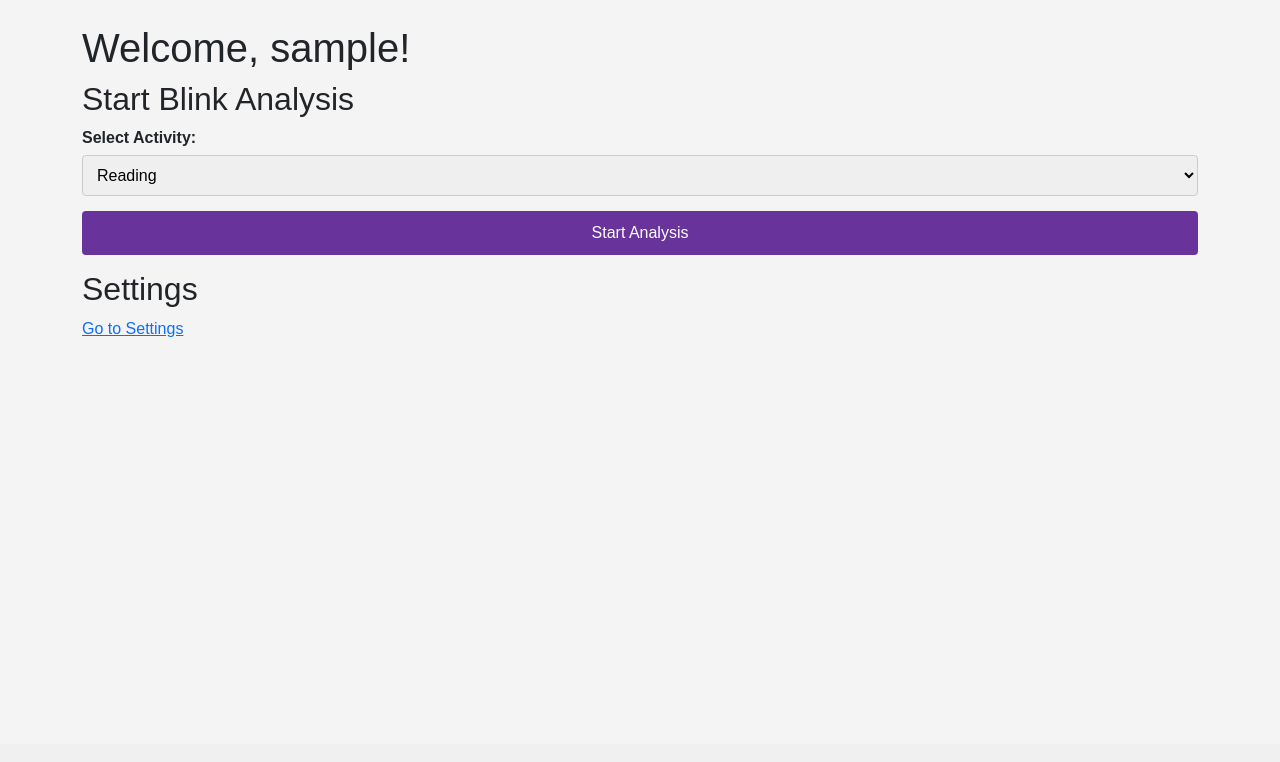
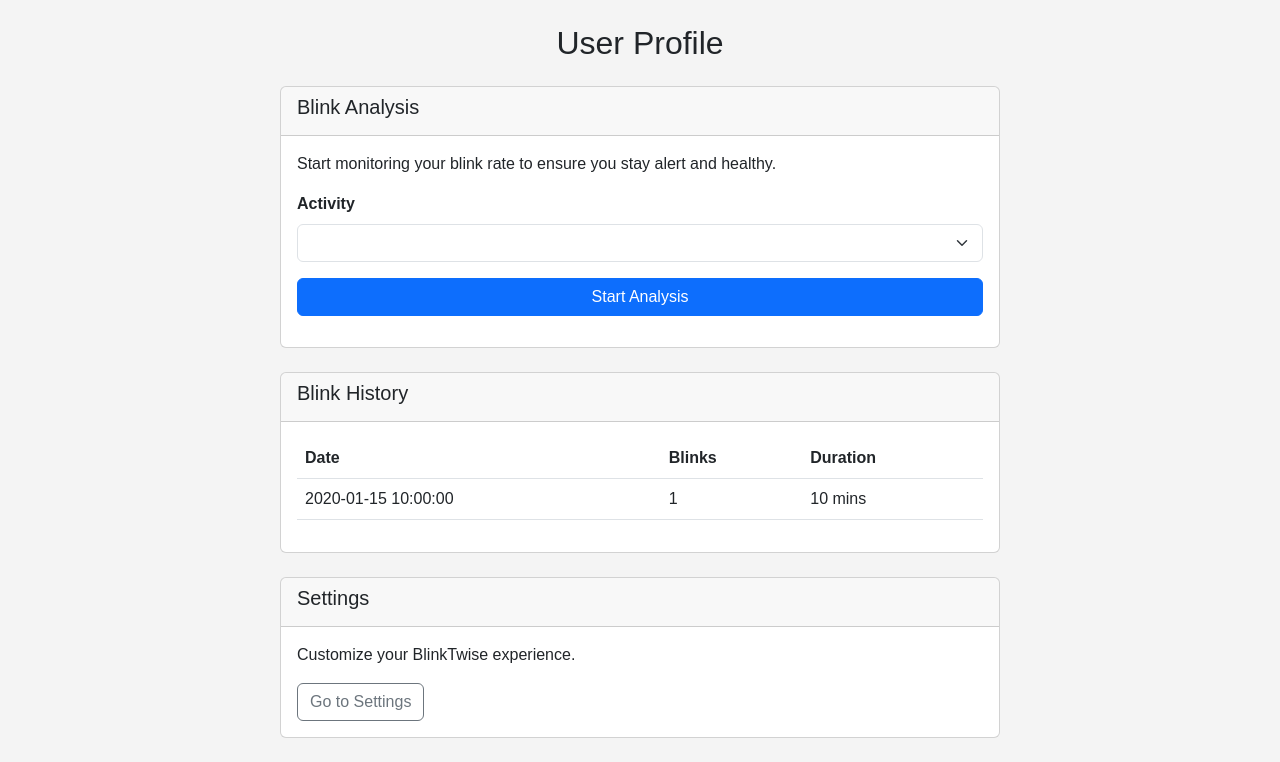
Before and after one commit to vitorslaibi/blinkTwise, a Flask app: template app/templates/profile.html in a window 1280 px wide. Shown: the part 56-818 px from the top of the page. Before the commit the page ends 393 px from the top, so only its background shows below. Run offline with Flask 3, Linux system fonts and the light colour scheme; tables that the repository leaves empty hold one stand-in row (values such as "Sample post"); the template is opened without the code that fills it: values that come from a table or form of the project are taken from there, most other values are stand-ins (such as "Sample title", 1, 10 or a date in 2020); form fields are guessed from the names that the template uses; parts of the project's set-up code (start-up, migrations or seed data) failed here and were passed over.

Commit message:
finalize html

```diff
--- a/app/templates/profile.html
+++ b/app/templates/profile.html
@@ -1,18 +1,75 @@
 {% extends "base.html" %}
 
+{% block title %}Profile - BlinkTwise{% endblock %}
+
 {% block content %}
-<h1>Welcome, {{ user.username }}!</h1>
-<h2>Start Blink Analysis</h2>
-<form method="POST" action="{{ url_for('start_analysis') }}">
-    <label for="activity">Select Activity:</label>
-    <select id="activity" name="activity">
-        <option value="reading">Reading</option>
-        <option value="gaze">Primary Gaze</option>
-        <option value="conversational">Conversational</option>
-    </select>
-    <br>
-    <button type="submit">Start Analysis</button>
-</form>
-<h2>Settings</h2>
-<a href="{{ url_for('settings') }}">Go to Settings</a>
+<div class="container">
+    <div class="row justify-content-center">
+        <div class="col-md-8">
+            <h2 class="text-center mb-4">User Profile</h2>
+
+            <!-- Blink Analysis Section -->
+            <div class="card mb-4">
+                <div class="card-header">
+                    <h5 class="card-title">Blink Analysis</h5>
+                </div>
+                <div class="card-body">
+                    <p class="card-text">Start monitoring your blink rate to ensure you stay alert and healthy.</p>
+                    <form method="POST" action="{{ url_for('start_analysis') }}">
+                        {{ analysis_form.hidden_tag() }}
+                        <div class="mb-3">
+                            {{ analysis_form.activity.label(class="form-label") }}
+                            {{ analysis_form.activity(class="form-select") }}
+                        </div>
+                        <div class="d-grid">
+                            <button type="submit" class="btn btn-primary">Start Analysis</button>
+                        </div>
+                    </form>
+                </div>
+            </div>
+
+            <!-- Blink History Section -->
+            <div class="card mb-4">
+                <div class="card-header">
+                    <h5 class="card-title">Blink History</h5>
+                </div>
+                <div class="card-body">
+                    {% if blink_history %}
+                        <table class="table">
+                            <thead>
+                                <tr>
+                                    <th>Date</th>
+                                    <th>Blinks</th>
+                                    <th>Duration</th>
+                                </tr>
+                            </thead>
+                            <tbody>
+                                {% for session in blink_history %}
+                                    <tr>
+                                        <td>{{ session.date }}</td>
+                                        <td>{{ session.blink_count }}</td>
+                                        <td>{{ session.duration }} mins</td>
+                                    </tr>
+                                {% endfor %}
+                            </tbody>
+                        </table>
+                    {% else %}
+                        <p class="text-muted">No blink history available.</p>
+                    {% endif %}
+                </div>
+            </div>
+
+            <!-- Settings Section -->
+            <div class="card mb-4">
+                <div class="card-header">
+                    <h5 class="card-title">Settings</h5>
+                </div>
+                <div class="card-body">
+                    <p class="card-text">Customize your BlinkTwise experience.</p>
+                    <a href="{{ url_for('settings') }}" class="btn btn-outline-secondary">Go to Settings</a>
+                </div>
+            </div>
+        </div>
+    </div>
+</div>
 {% endblock %}
```
Also changed, not shown: app/templates/analysis.html (+80 -0 lines), app/templates/index.html (+28 -7 lines), app/templates/settings.html (+63 -14 lines).
